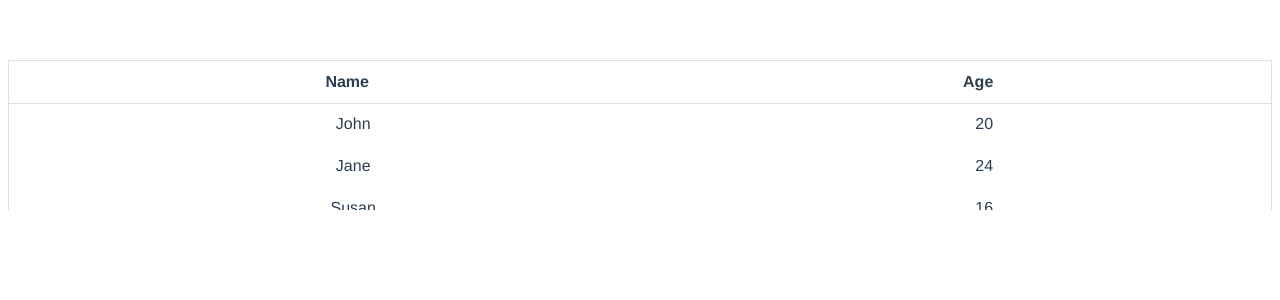
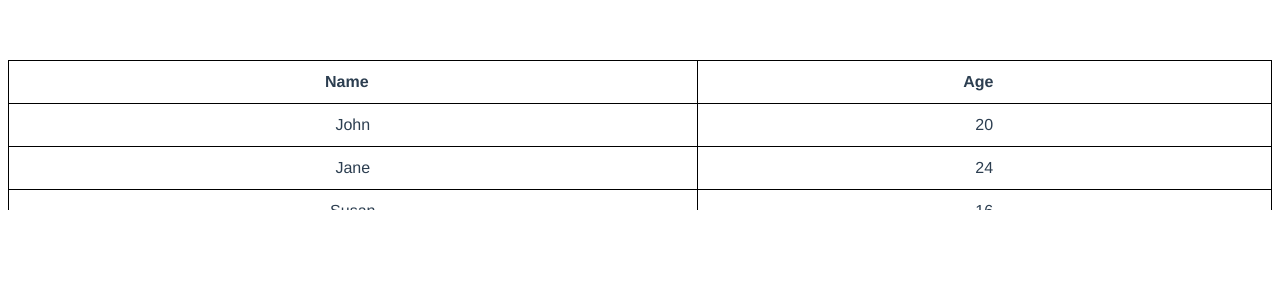
Before and after one commit to setogawamasao/header-fix-table, a Vue app: page / in a window 1280 px wide. Shown: the top 300 px of the page. Built offline with nearby package versions, Linux system fonts and the light colour scheme.

Commit message:
complete8

```diff
--- a/src/components/HelloWorld2.vue
+++ b/src/components/HelloWorld2.vue
@@ -89,15 +89,8 @@
   position: relative;
 }
 
-.vgt-table {
-  width: 100%;
-  max-width: 100%;
-  border: 1px solid #dcdfe6;
-  border-collapse: collapse;
+.vgt-fixed-header {
   background-color: #fff;
-}
-
-.vgt-fixed-header {
   position: absolute;
   z-index: 10;
 }
@@ -106,11 +99,19 @@
   overflow-x: auto;
 }
 
+.vgt-table {
+  width: 100%;
+  border: 1px solid #000000;
+  border-collapse: collapse;
+}
+
 .vgt-table th {
+  border: 1px solid #000000;
   padding: 0.75em 1.5em 0.75em 0.75em;
 }
 
 .vgt-table td {
+  border: 1px solid #000000;
   padding: 0.75em 0.75em 0.75em 0.75em;
 }
 </style>
```
